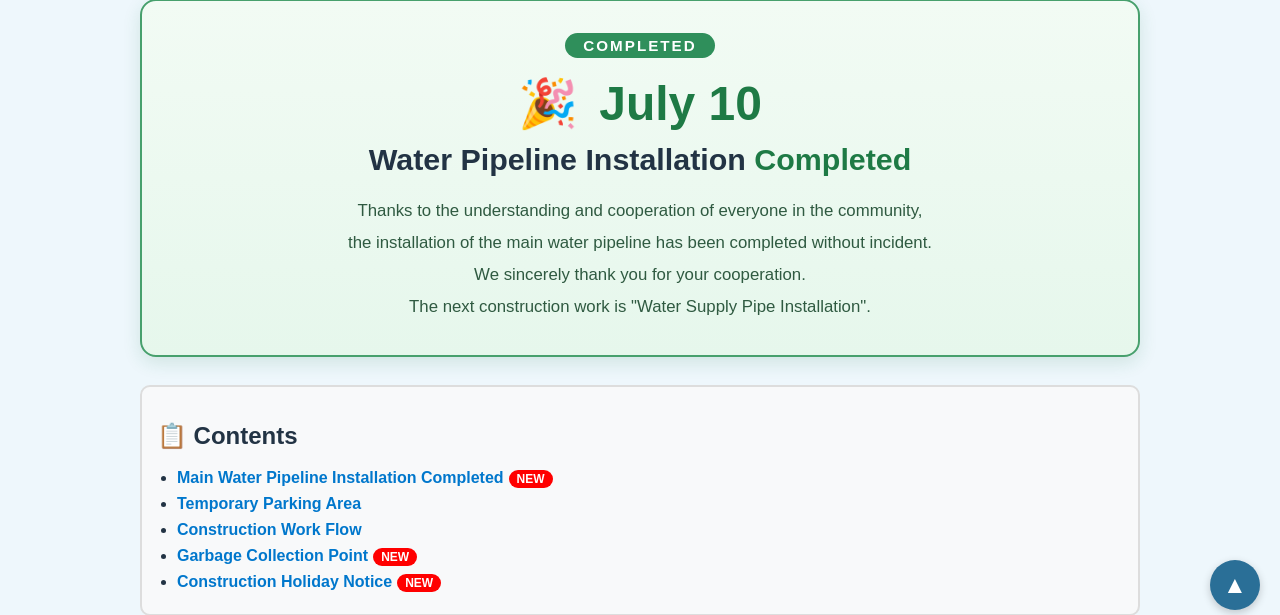
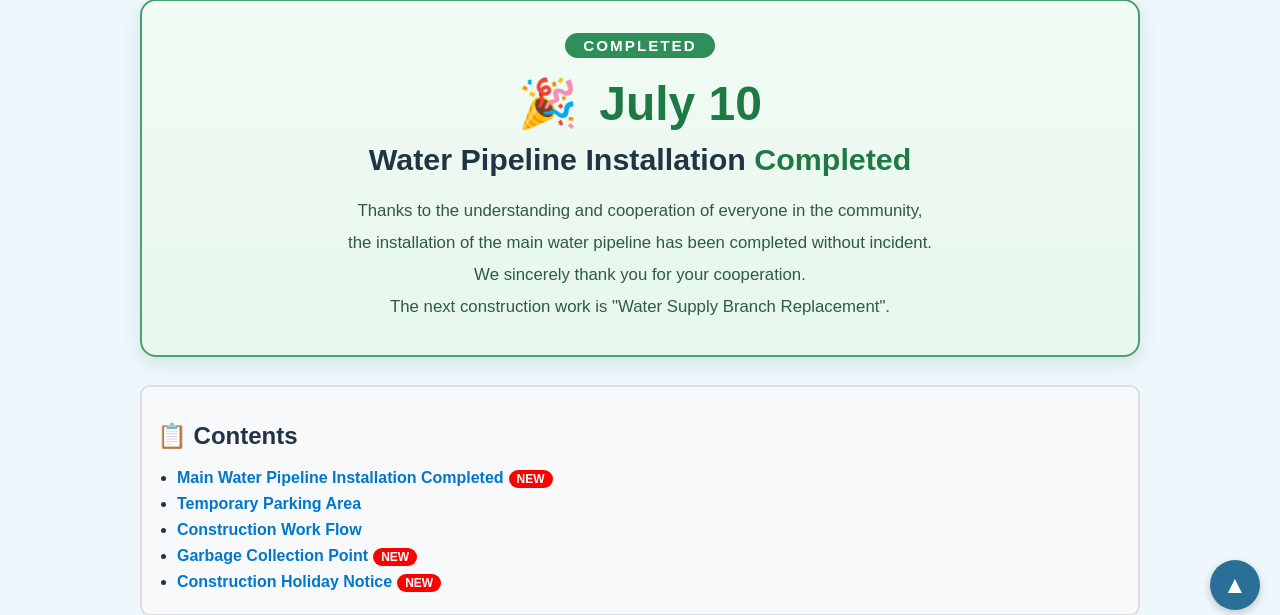
Before and after one commit to takeda03731-yu/construction_board, a Flask app: page /en in a window 1280 px wide. Shown: the part 170-785 px from the top of the page. Run offline with Flask 3, Linux system fonts and the light colour scheme; some libraries are stand-ins or nearby versions.

Commit message:
次の工種簡単な修正

```diff
--- a/templates/base.html
+++ b/templates/base.html
@@ -45,12 +45,12 @@
                     Thanks to the understanding and cooperation of everyone in the community,<br>
                     the installation of the main water pipeline has been completed without incident.<br>
                     We sincerely thank you for your cooperation.<br>
-                    The next construction work is "Water Supply Pipe Installation".
+                    The next construction work is "Water Supply Branch Replacement".
                 {% else %}
                     地域の皆様のご理解とご協力のおかげで、<br>
                     本管である配水管の布設工事が無事完了しました。<br>
                     ご協力いただき、誠にありがとうございました。<br>
-                    次の工種は、「給水管布設工」です。
+                    次の工種は、「給水分岐替工」です。
                 {% endif %}
             </p>
         </section>
```
